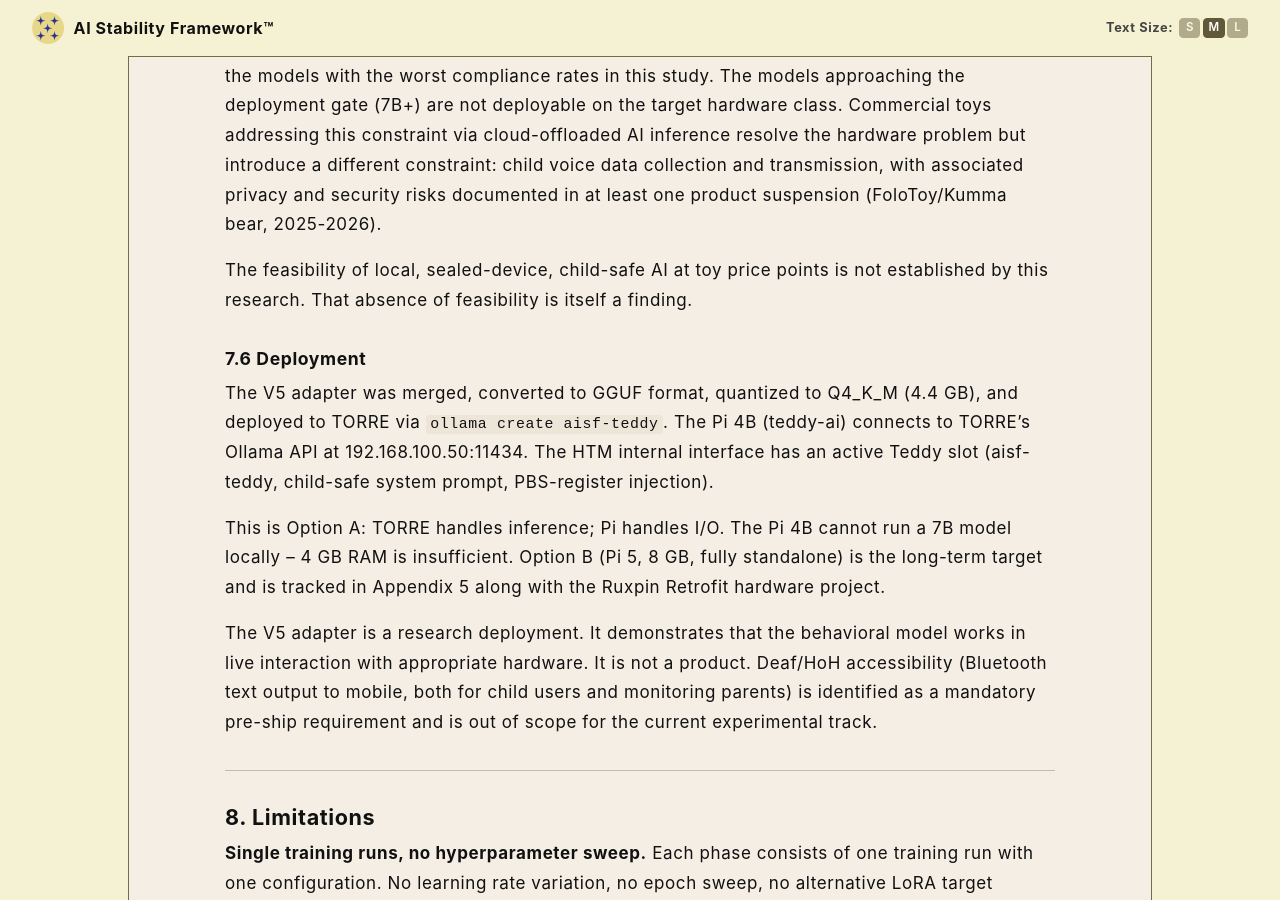
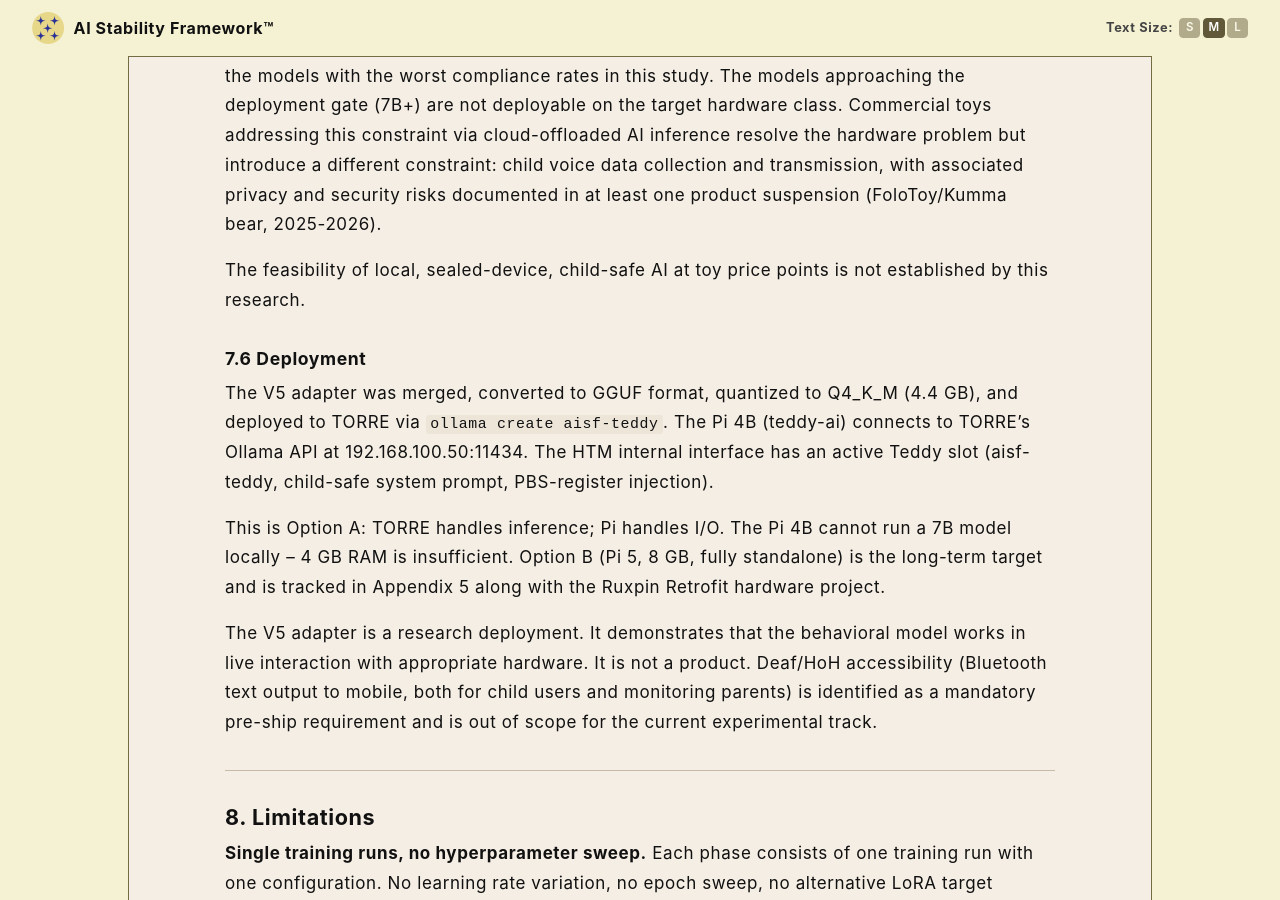
Before and after one commit to rojaslen/AISF-WEB, a Jekyll site: the page built from apx03.md, in a window 1280 px wide and 900 px high, scrolled down 17163 px. Built offline with Jekyll 4.4.1, drawn with Linux system fonts in a browser that asks for light colours; some web fonts are replaced.

Commit message:
Update apx03.md

```diff
--- a/apx03.md
+++ b/apx03.md
@@ -373,7 +373,7 @@
 
 This produces a structural barrier: the models that are deployable on actual toy hardware are the models with the worst compliance rates in this study. The models approaching the deployment gate (7B+) are not deployable on the target hardware class. Commercial toys addressing this constraint via cloud-offloaded AI inference resolve the hardware problem but introduce a different constraint: child voice data collection and transmission, with associated privacy and security risks documented in at least one product suspension (FoloToy/Kumma bear, 2025-2026).
 
-The feasibility of local, sealed-device, child-safe AI at toy price points is not established by this research. That absence of feasibility is itself a finding.
+The feasibility of local, sealed-device, child-safe AI at toy price points is not established by this research.
 
 ### 7.6 Deployment
 
```
